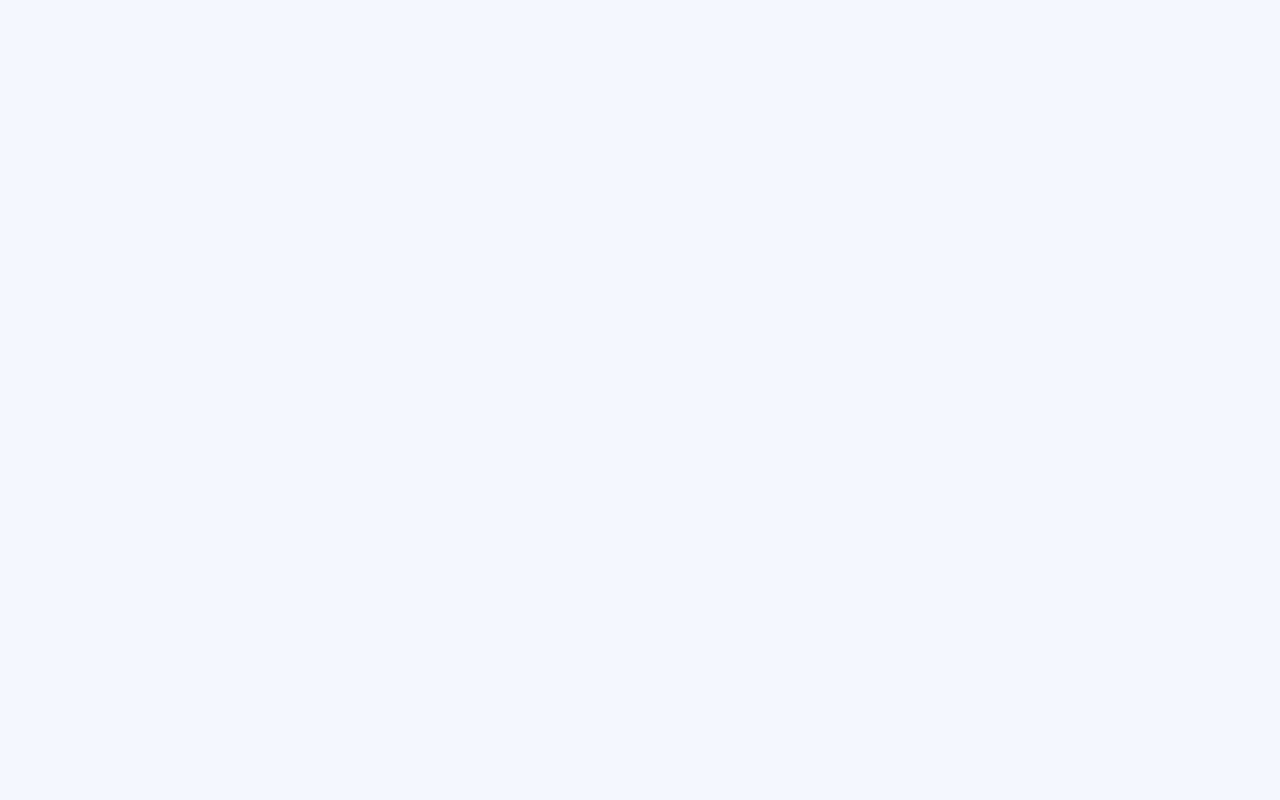
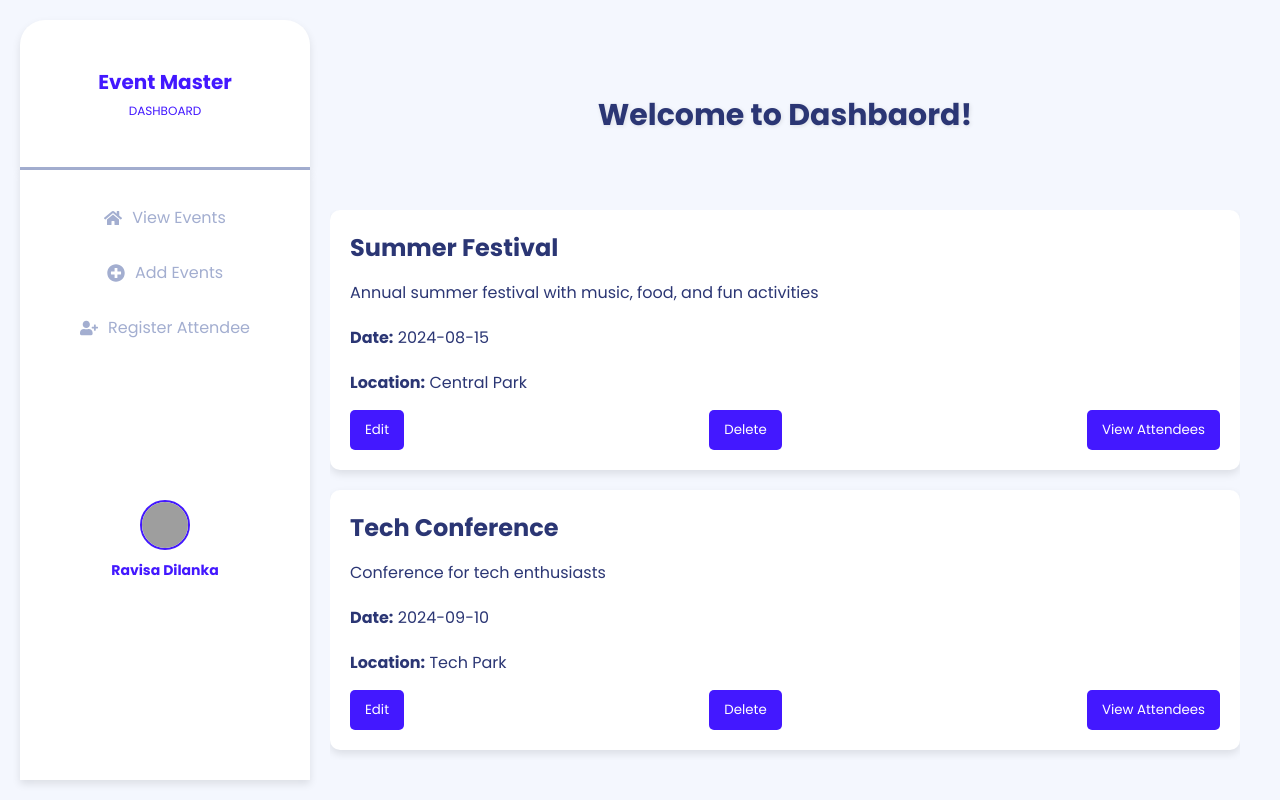
Before and after one commit to Ravisadilanka/Event_Management_System, a React (Vite) app in the folder Frontend/: page /events in a window 1280 px wide. Before the commit this address had no page. Built offline with nearby package versions, Linux system fonts and the light colour scheme; grey boxes are pictures that could not be loaded.

Commit message:
Created events page and styled it

```diff
--- a/Frontend/src/App.jsx
+++ b/Frontend/src/App.jsx
@@ -1,12 +1,14 @@
 import React from "react";
 import { BrowserRouter as Router, Route, Routes, BrowserRouter } from "react-router-dom";
 import Home from "./pages/home/Home";
+import Events from "./pages/events/Events";
 
 function App() {
   return (
     <BrowserRouter>
       <Routes>
         <Route path="/" element={<Home />}></Route>
+        <Route path="/events" element={<Events />}></Route>
       </Routes>
     </BrowserRouter>
   );
--- a/Frontend/src/components/sidemenu/Sidemenu.jsx
+++ b/Frontend/src/components/sidemenu/Sidemenu.jsx
@@ -1,8 +1,14 @@
 import React from "react";
 import "./Sidemenu.css";
 import { FaHome, FaPlusCircle, FaUserPlus } from "react-icons/fa";
+import { useNavigate } from "react-router-dom";
 
 const Sidemenu = () => {
+  const navigate = useNavigate()
+
+  function handleViewEvents(){
+    navigate('/events')
+  }
   return (
     <div className="sidemenu-container">
       <div className="sidemenu-header">
@@ -11,7 +17,7 @@ const Sidemenu = () => {
       </div>
       <div className="sidemenu-items">
         <ul className="sidemenu-list">
-          <li className="sidemenu-item">
+          <li className="sidemenu-item" onClick={handleViewEvents}>
             <FaHome className="sidemenu-icon" />
             View Events
           </li>
--- /dev/null
+++ b/Frontend/src/pages/events/Events.css
@@ -0,0 +1,82 @@
+.events-container {
+    display: flex;
+    padding: 20px;
+}
+
+.events-container-right {
+    flex: 1;
+    padding: 20px;
+    height: 95vh; /* Ensure the container height allows for scrolling */
+    display: flex;
+    flex-direction: column;
+}
+
+.hero-container {
+    margin-bottom: 20px; /* Add space below the hero bar */
+}
+
+.events-list {
+    flex: 1;
+    overflow-y: auto; /* Enables vertical scrolling for the event cards */
+    display: flex;
+    flex-direction: column;
+    gap: 20px;
+}
+
+.event-card {
+    background-color: white;
+    border-radius: 10px;
+    box-shadow: 0 4px 8px rgba(0, 0, 0, 0.1);
+    padding: 20px;
+    display: flex;
+    flex-direction: column;
+    gap: 10px;
+}
+
+.event-card h3 {
+    margin: 0;
+    font-size: 24px;
+    color: #2B3674;
+}
+
+.event-card p {
+    margin: 5px 0;
+    color: #2B3674;
+}
+
+.event-buttons {
+    display: flex;
+    justify-content: space-between;
+}
+
+.event-buttons button {
+    background-color: #4318FF;
+    color: white;
+    border: none;
+    border-radius: 5px;
+    padding: 10px 15px;
+    cursor: pointer;
+    transition: background-color 0.3s ease;
+}
+
+.event-buttons button:hover {
+    background-color: #2B3674;
+}
+
+/* Custom scrollbar styling for Webkit browsers */
+.events-list::-webkit-scrollbar {
+    width: 10px;
+}
+
+.events-list::-webkit-scrollbar-track {
+    background: #f1f1f1;
+}
+
+.events-list::-webkit-scrollbar-thumb {
+    background: #888;
+    border-radius: 10px;
+}
+
+.events-list::-webkit-scrollbar-thumb:hover {
+    background: #555;
+}
--- /dev/null
+++ b/Frontend/src/pages/events/Events.jsx
@@ -0,0 +1,67 @@
+import React, { useState, useEffect } from "react";
+import Sidemenu from "../../components/sidemenu/Sidemenu";
+import Hero from "../../components/hero/Hero";
+import './Events.css';
+
+const sampleEvents = [
+  {
+    id: 1,
+    name: "Summer Festival",
+    description: "Annual summer festival with music, food, and fun activities",
+    date: "2024-08-15",
+    location: "Central Park"
+  },
+  {
+    id: 2,
+    name: "Tech Conference",
+    description: "Conference for tech enthusiasts",
+    date: "2024-09-10",
+    location: "Tech Park"
+  },
+  // Add more sample events here
+];
+
+const Events = () => {
+  const [events, setEvents] = useState(sampleEvents);
+
+  const handleEdit = (id) => {
+    console.log(`Edit event with id: ${id}`);
+    // Implement edit logic here
+  };
+
+  const handleDelete = (id) => {
+    console.log(`Delete event with id: ${id}`);
+    // Implement delete logic here
+  };
+
+  const handleViewAttendees = (id) => {
+    console.log(`View attendees for event with id: ${id}`);
+    // Implement view attendees logic here
+  };
+
+  return (
+    <div className="events-container">
+      <Sidemenu />
+      <div className="events-container-right">
+        <Hero />
+        <div className="events-list">
+          {events.map(event => (
+            <div key={event.id} className="event-card">
+              <h3>{event.name}</h3>
+              <p>{event.description}</p>
+              <p><strong>Date:</strong> {event.date}</p>
+              <p><strong>Location:</strong> {event.location}</p>
+              <div className="event-buttons">
+                <button onClick={() => handleEdit(event.id)}>Edit</button>
+                <button onClick={() => handleDelete(event.id)}>Delete</button>
+                <button onClick={() => handleViewAttendees(event.id)}>View Attendees</button>
+              </div>
+            </div>
+          ))}
+        </div>
+      </div>
+    </div>
+  );
+};
+
+export default Events;
```
